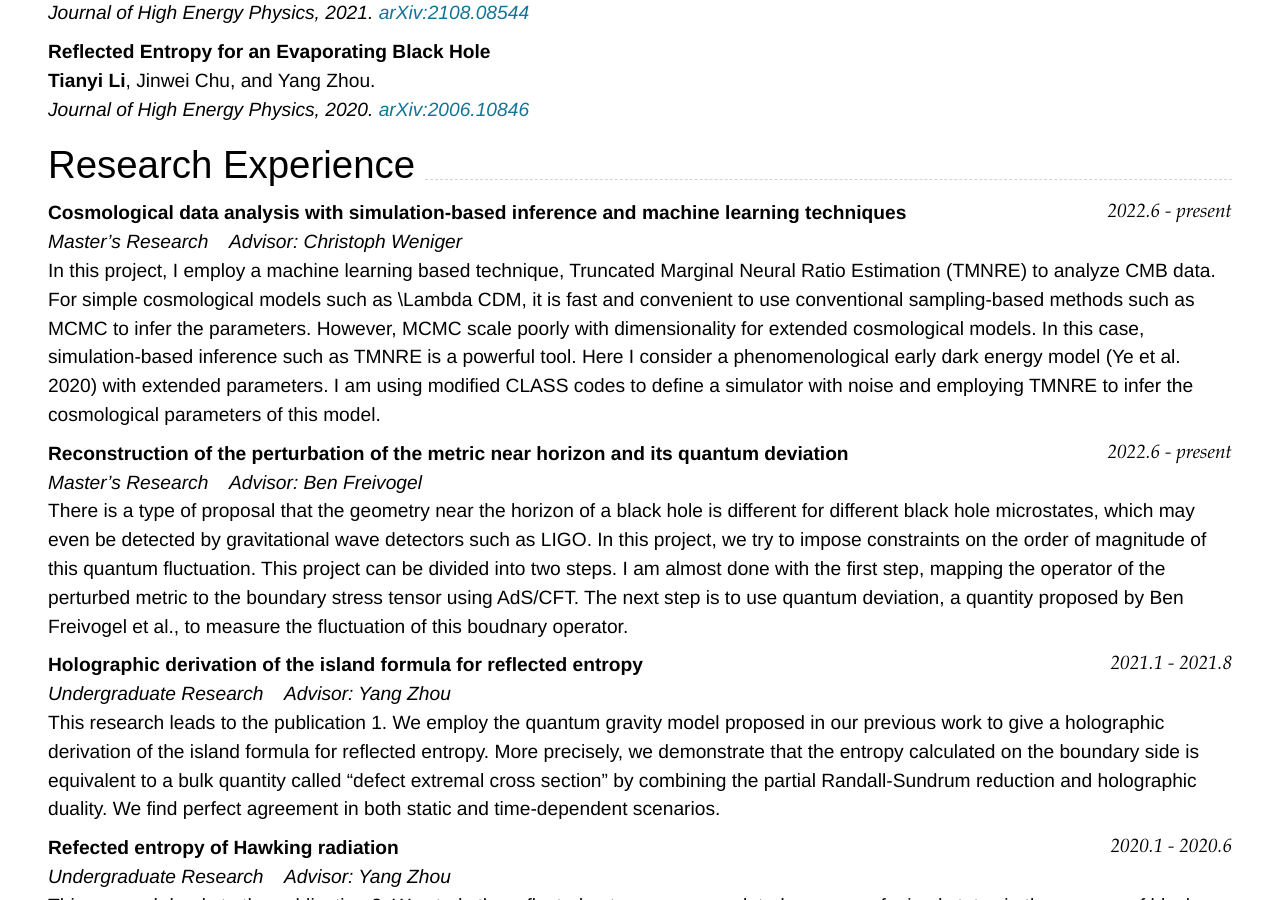
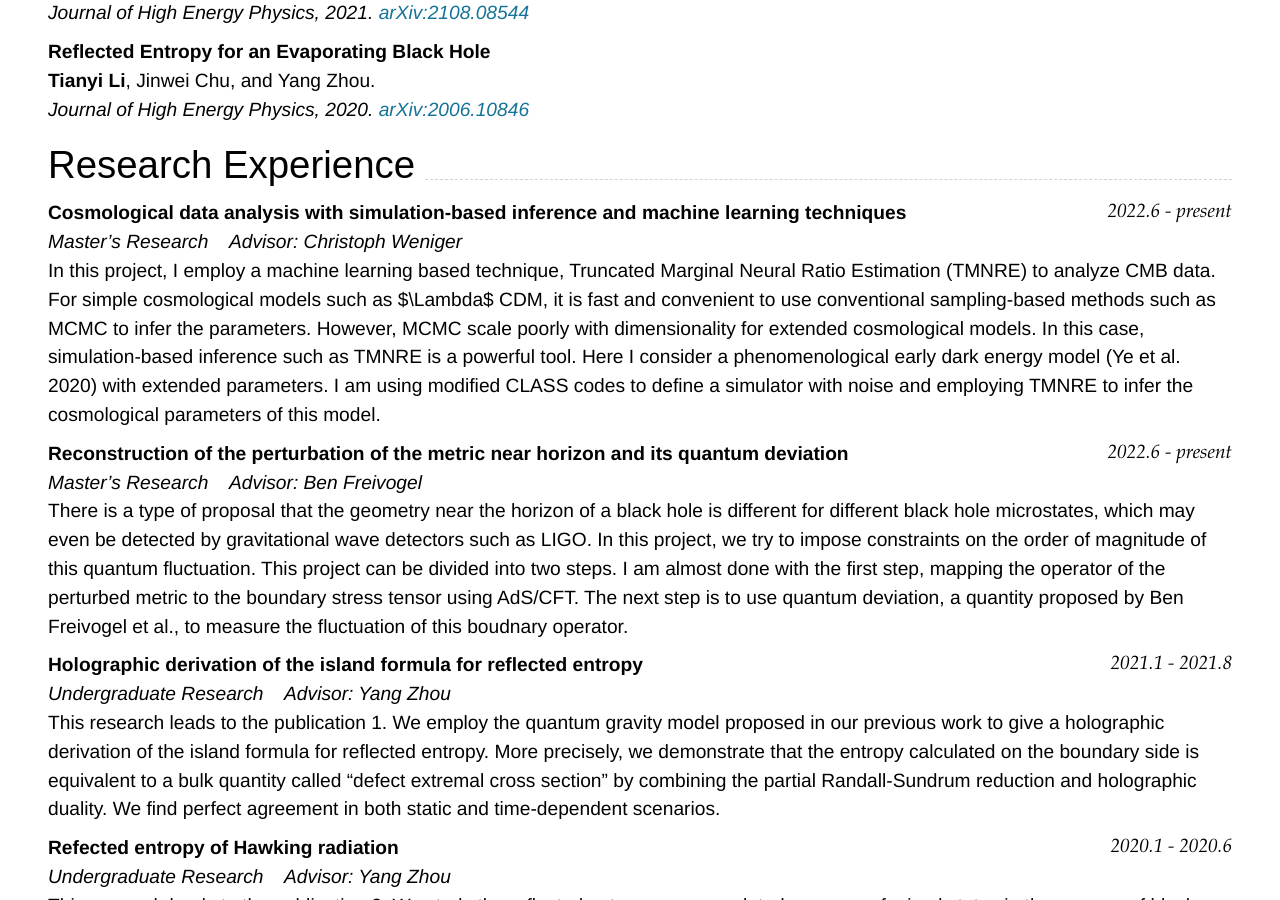
Before and after one commit to tianyi-phy/cv, a Jekyll site: the page built from index.md, in a window 1280 px wide and 900 px high, scrolled down 577 px. Built offline with Jekyll 4.4.1, drawn with Linux system fonts in a browser that asks for light colours; nearby versions of some CDN libraries.

Commit message:
Update index.md

```diff
--- a/index.md
+++ b/index.md
@@ -55,7 +55,7 @@ _Journal of High Energy Physics, 2020. [arXiv:2006.10846](https://arxiv.org/pdf/
 ### **Cosmological data analysis with simulation-based inference and machine learning techniques** `2022.6 - present`
 
 _Master's Research  &nbsp;&nbsp;  Advisor: Christoph Weniger_<br>
-In this project, I employ a machine learning based technique, Truncated Marginal Neural Ratio Estimation (TMNRE) to analyze CMB data. For simple cosmological models such as \Lambda CDM, it is fast and convenient to use conventional sampling-based methods such as MCMC to infer the parameters. However, MCMC scale poorly with dimensionality for extended cosmological models. In this case, simulation-based inference such as TMNRE is a powerful tool. Here I consider a phenomenological early dark energy model (Ye et al. 2020) with extended parameters. I am using modified CLASS codes to define a simulator with noise and employing TMNRE to infer the cosmological parameters of this model.
+In this project, I employ a machine learning based technique, Truncated Marginal Neural Ratio Estimation (TMNRE) to analyze CMB data. For simple cosmological models such as $\Lambda$ CDM, it is fast and convenient to use conventional sampling-based methods such as MCMC to infer the parameters. However, MCMC scale poorly with dimensionality for extended cosmological models. In this case, simulation-based inference such as TMNRE is a powerful tool. Here I consider a phenomenological early dark energy model (Ye et al. 2020) with extended parameters. I am using modified CLASS codes to define a simulator with noise and employing TMNRE to infer the cosmological parameters of this model.
 
 
 ### **Reconstruction of the perturbation of the metric near horizon and its quantum deviation** `2022.6 - present`
```
